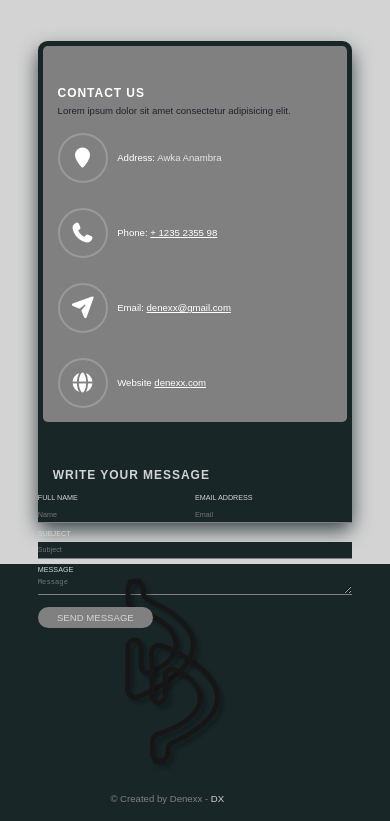
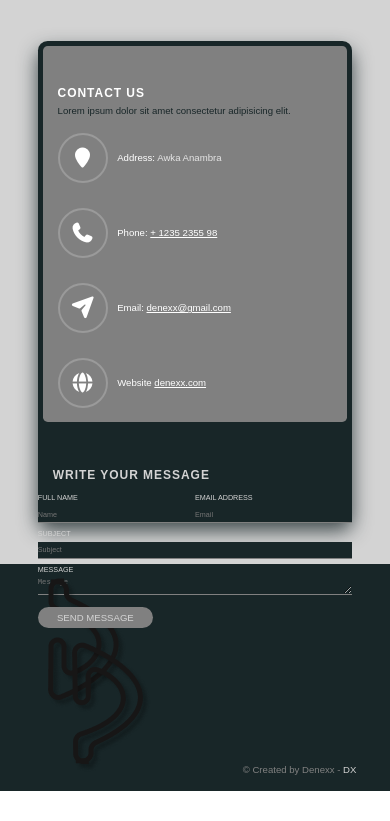
Before and after one commit to DanielDxSage/denexx-proj, a website: page contact.html in a window 390 px wide. Shown: the part 534-1355 px from the top of the page. After the commit the page ends 1325 px from the top, so only its background shows below. Drawn offline with Linux system fonts and the light colour scheme; a web font is replaced by a local one.

Commit message:
home page mobile media query

```diff
--- a/sass/components/_portfolio.scss
+++ b/sass/components/_portfolio.scss
@@ -32,17 +32,9 @@
     transition: transform .3s;
 
     &--item {
-      margin: 4rem;
+      margin: 2rem;
       display: flex;
       justify-content: space-between;
-      // align-items: center;
-      //  transition: all .2s;
-
-      // @include respond(tab-port) {
-      //   // display: grid;
-      //   // grid-gap: 1.5rem;
-
-      // }
     }
 
     &--text {
@@ -54,18 +46,7 @@
       flex: 0 0 40%;
 
       @include respond(tab-port) {
-        margin-left: -2rem;
-        font-size: 3.5rem;
-        // font-weight: 500;
-        // display: flex;
-        // align-items: center;
-        // justify-content: center;
-        // justify-items: flex-start;
-        // flex: 20%;
-        // justify-content: space-around;
-        // padding-right: 3rem;
-        // grid-column: 6 / 7;
-        // grid-row: 1 / 2;
+        font-size: 2.5rem;
       }
     }
 
--- a/sass/components/_services.scss
+++ b/sass/components/_services.scss
@@ -76,6 +76,10 @@
     margin: 8.5rem;
   }
 
+  @include respond(phone-sm) {
+    margin: 8.5rem 0 0 8rem;
+  }
+
   &--main {
     &::after {
       content: "";
@@ -104,11 +108,15 @@
       &::after {
         content: "";
         position: absolute;
-        left: 1.2rem;
+        left: 5.2rem;
         top: 5rem;
         width: 5%;
         border-bottom: 3px solid $color-prime;
       }
+    }
+
+    @include respond(phone-sm) {
+      margin: -1rem -5rem 1rem;
     }
   }
 
@@ -117,5 +125,8 @@
     font-size: 1.5rem;
     letter-spacing: 1px;
 
+    @include respond(phone-sm) {
+      padding: 0.7rem 0 0 3rem;
+    }
   }
 }
--- a/sass/components/_story.scss
+++ b/sass/components/_story.scss
@@ -91,7 +91,10 @@
     transition: all .8s;
     backface-visibility: hidden;
 
-
+    @include respond(phone-sm) {
+      top: 99%;
+      left: 57%;
+    }
   }
 
   &:hover &__caption {
--- a/sass/layouts/_footer.scss
+++ b/sass/layouts/_footer.scss
@@ -8,20 +8,6 @@
     display: flex;
     justify-content: space-between;
     align-items: center;
-
-    &--img {
-      margin-left: 5rem;
-
-      @include respond(phone) {
-        margin-left: 16rem;
-      }
-    }
-
-    @include respond(phone) {
-      margin: 5rem 8rem;
-      display: grid;
-      grid-row-gap: 3rem;
-    }
   }
 }
 
@@ -37,7 +23,6 @@
   }
 
   @include respond(phone) {
-    margin-left: 13rem;
-    margin-top: 0rem;
+    align-self: flex-end;
   }
 }
--- a/sass/layouts/_header.scss
+++ b/sass/layouts/_header.scss
@@ -13,6 +13,10 @@
     flex-direction: column;
     // align-items: center;
     transform: translate(-245px, 0);
+
+    @include respond(phone) {
+      transform: translate(-120px, 0);
+    }
 
     &__a {
       // display: flex;
@@ -31,8 +35,14 @@
       transition: 1s;
       transition-property: transform;
 
+
+
       &:hover {
         transform: translate(140px, 0);
+
+        @include respond(phone) {
+          transform: translate(80px, 0);
+        }
       }
 
       &:nth-child(1) i {
```
Also changed, not shown: index.html (+0 -38 lines), css/style.css.
